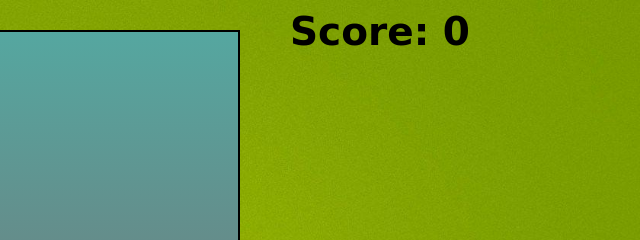
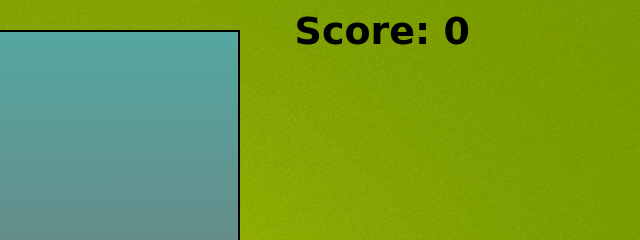
Before and after one commit to Vaibhav2525/SnakeGame, a plain HTML site: page index.html in a window 1280 px wide. Shown: the top 240 px of the page, 640-1280 px from the left. Drawn offline with Linux system fonts and the light colour scheme.

Commit message:
Update style.css

```diff
--- a/style.css
+++ b/style.css
@@ -29,7 +29,7 @@
     position: absolute;
     top: 9px;
     right: 170px;
-    font-size: 39px;
+    font-size: 38px;
     font-weight: bold;
     font-family: 'Lobster',cursive;
 }
```
